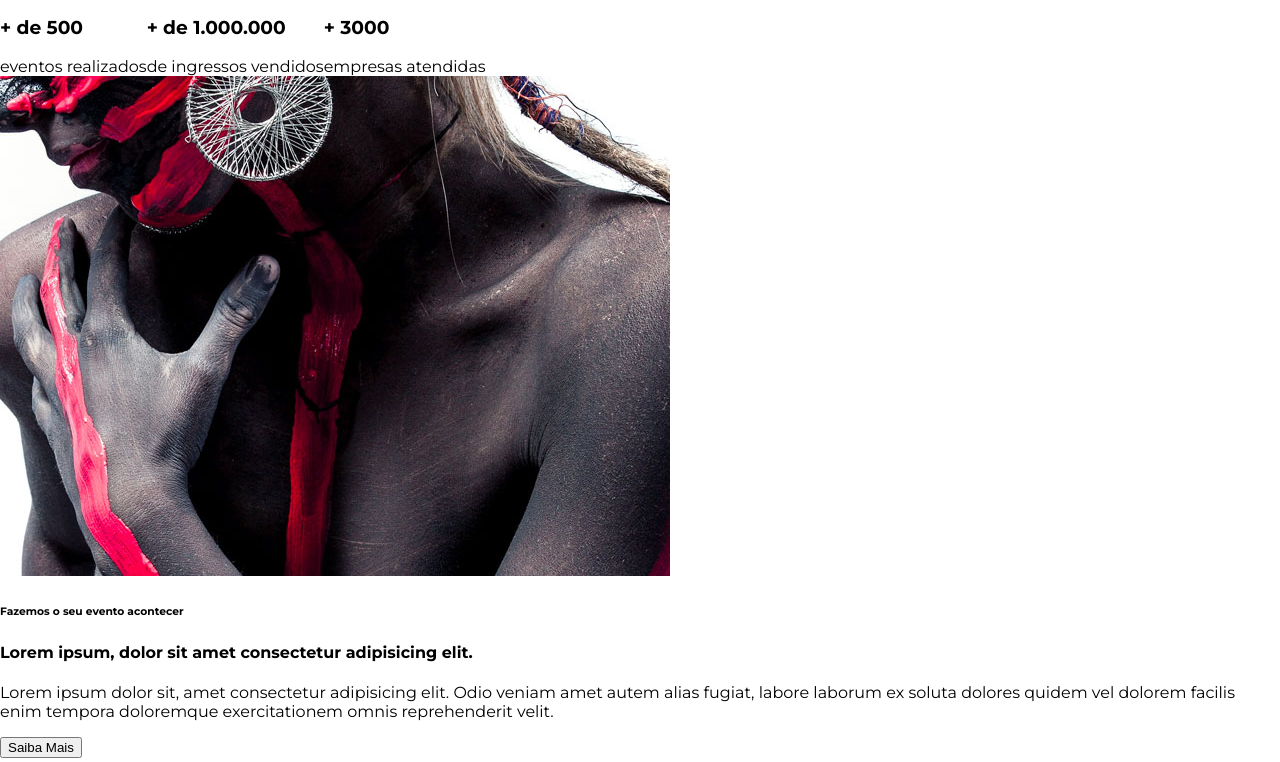
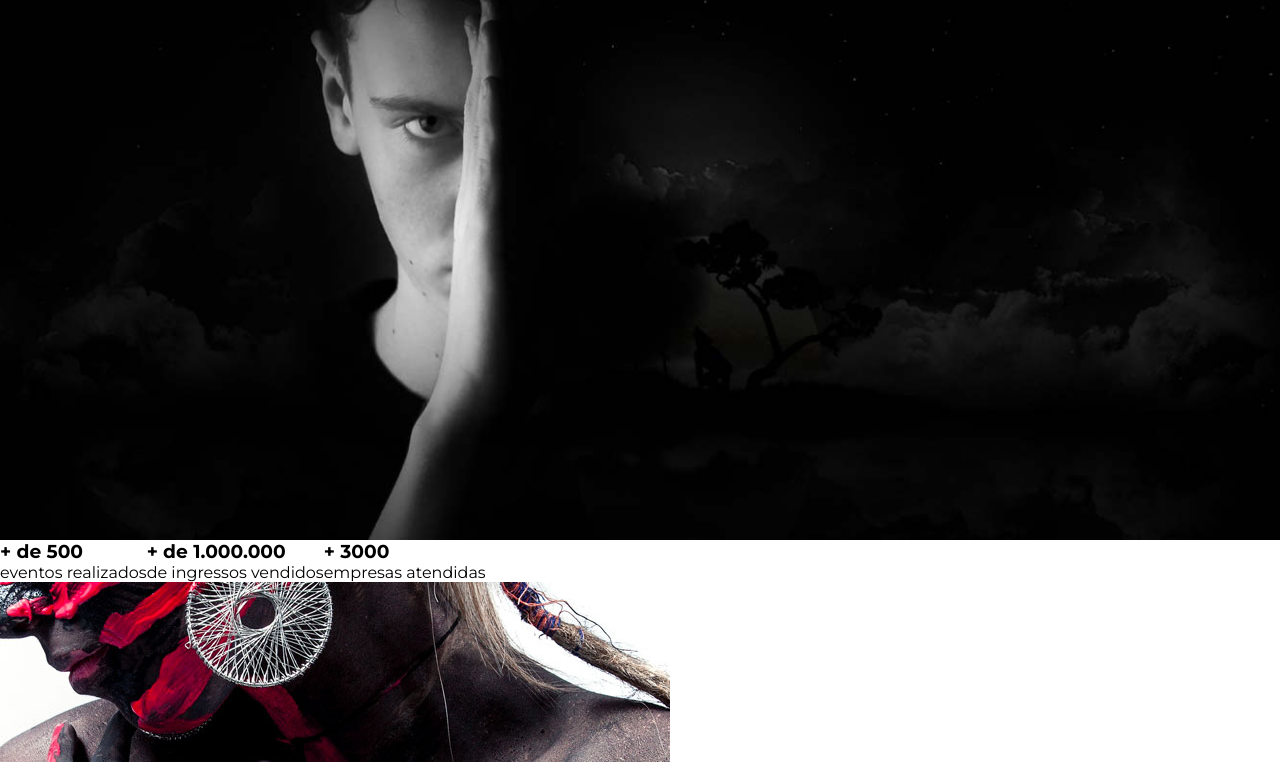
Before and after one commit to juanjunger/studion, a website: page src/index.html in a window 1280 px wide. Shown: the part 260-1022 px from the top of the page. Drawn offline with Linux system fonts and the light colour scheme.

Commit message:
feat(css): update slider stylesheet

```diff
--- a/src/css/style.css
+++ b/src/css/style.css
@@ -3,29 +3,30 @@
 
 * {
   box-sizing: border-box;
+  margin: 0;
+  padding: 0;
 }
 
 /* Root Variables */
 :root {
+  font-family: "Montserrat", sans-serif;
+  font-size: 16px;
+
   --color-black: #000000;
   --color-white: #ffffff;
   --color-yellow: #ffc500;
 
-  font-family: "Montserrat", sans-serif;
-  font-size: 16px;
+  --default-padding: 1rem;
 }
 
 /* General */
 body {
-  margin: 0;
   padding: 7.75rem 0 0 0;
 }
 
 ul {
   display: flex;
   list-style: none;
-  margin: 0;
-  padding: 0;
 }
 
 /* Navigation */
@@ -79,3 +80,14 @@ ul {
 .copy--primary {
   color: var(--color-yellow);
 }
+
+#slider {
+  height: calc(100vh - 7.75rem);
+  padding: var(--default-padding);
+  background-color: var(--color-black);
+  background-image: url("../images/banner.jpg");
+  background-repeat: no-repeat;
+  background-size: cover;
+  background-position: center;
+  color: var(--color-white);
+}
```
